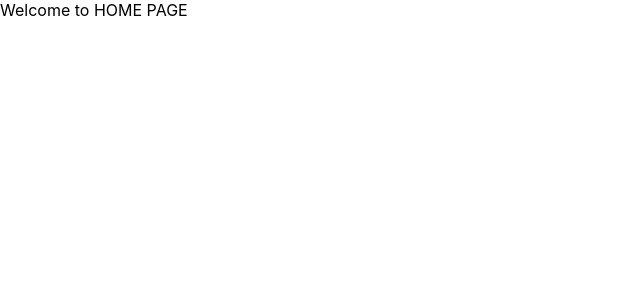
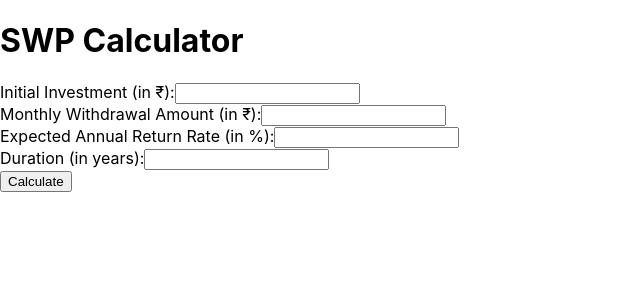
Before and after one commit to amritkr1999/Finance-Planner, a React (Create React App) app in the folder FP-UI/fp-ui/: page /swp in a window 1280 px wide. Shown: the top 300 px of the page, without its empty margins (0-640 px from the left). Built offline with nearby package versions, Linux system fonts and the light colour scheme.

Commit message:
swp added

```diff
--- a/FP-UI/fp-ui/src/App.js
+++ b/FP-UI/fp-ui/src/App.js
@@ -2,16 +2,17 @@ import { BrowserRouter, Routes, Route } from "react-router-dom";
 import Dashboard from "./components/Dashboard";
 import Profile from "./components/Profile";
 import SIPCalculator from "./components/sipCalculator"
+import SWPCalculator from "./components/swpCalculator";
 
 function App() {
   //
   return(
     <BrowserRouter>
-    <div>Welcome to HOME PAGE</div>
     <Routes>
       <Route path="/" element={<Dashboard />} />
       <Route path="/profile" element={<Profile />} />
       <Route path="/sip" element={<SIPCalculator />} />
+      <Route path="/swp" element={<SWPCalculator />} />
       {/* Add a NotFound route if needed */}
     </Routes>
   </BrowserRouter>
--- a/FP-UI/fp-ui/src/components/swpCalculator.js
+++ b/FP-UI/fp-ui/src/components/swpCalculator.js
@@ -1,10 +1,81 @@
-const swpCalculator = () => {
-    console.log("SWP Calculator");
+import React, { useState } from 'react';
 
-    return (
-      <div>
-        <h1>Welcome to the SWP Calculator</h1>
-      </div>
-    );
+const SWPCalculator = () => {
+  const [initialInvestment, setInitialInvestment] = useState('');
+  const [monthlyWithdrawal, setMonthlyWithdrawal] = useState('');
+  const [annualReturn, setAnnualReturn] = useState('');
+  const [duration, setDuration] = useState('');
+  const [finalValue, setFinalValue] = useState(null);
+
+  const calculateSWP = () => {
+    const P = parseFloat(initialInvestment);
+    const W = parseFloat(monthlyWithdrawal);
+    const r = parseFloat(annualReturn) / 100 / 12; // Monthly return
+    const n = parseFloat(duration) * 12; // Total months
+
+    if (isNaN(P) || isNaN(W) || isNaN(r) || isNaN(n) || r < 0) {
+      alert('Please enter valid values.');
+      return;
+    }
+
+    let remainingAmount = P;
+    for (let month = 1; month <= n; month++) {
+      remainingAmount = remainingAmount * (1 + r) - W;
+      if (remainingAmount < 0) break; // Stop if funds are exhausted
+    }
+
+    setFinalValue(remainingAmount < 0 ? 0 : remainingAmount.toFixed(2));
   };
-  export default swpCalculator;
+
+  return (
+    <div>
+      <h1>SWP Calculator</h1>
+      <label>
+        Initial Investment (in ₹):
+        <input
+          type="number"
+          value={initialInvestment}
+          onChange={(e) => setInitialInvestment(e.target.value)}
+          required
+        />
+      </label>
+      <br />
+      <label>
+        Monthly Withdrawal Amount (in ₹):
+        <input
+          type="number"
+          value={monthlyWithdrawal}
+          onChange={(e) => setMonthlyWithdrawal(e.target.value)}
+          required
+        />
+      </label>
+      <br />
+      <label>
+        Expected Annual Return Rate (in %):
+        <input
+          type="number"
+          value={annualReturn}
+          onChange={(e) => setAnnualReturn(e.target.value)}
+          required
+        />
+      </label>
+      <br />
+      <label>
+        Duration (in years):
+        <input
+          type="number"
+          value={duration}
+          onChange={(e) => setDuration(e.target.value)}
+          required
+        />
+      </label>
+      <br />
+      <button onClick={calculateSWP}>Calculate</button>
+      {finalValue !== null && (
+        <h2>Remaining Amount After Withdrawals: ₹{finalValue}</h2>
+      )}
+    </div>
+  );
+};
+
+export default SWPCalculator;
```
